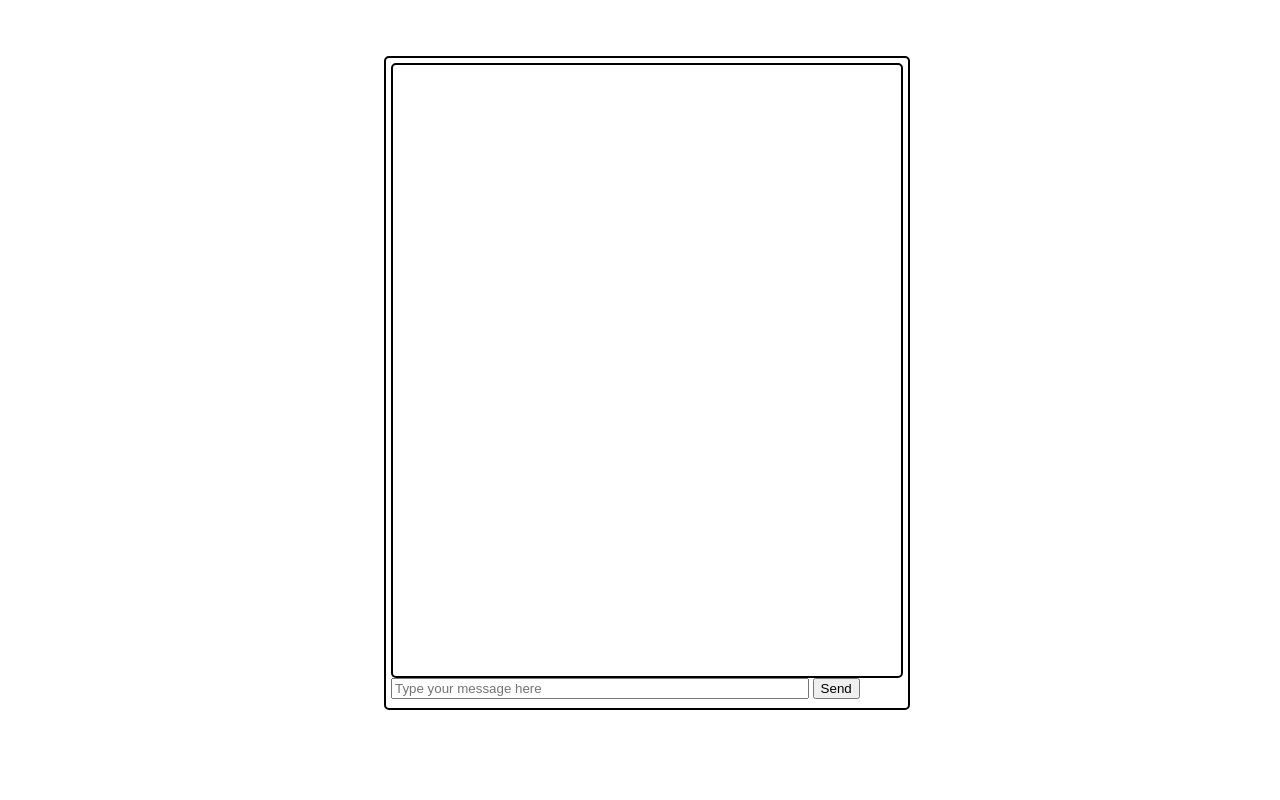
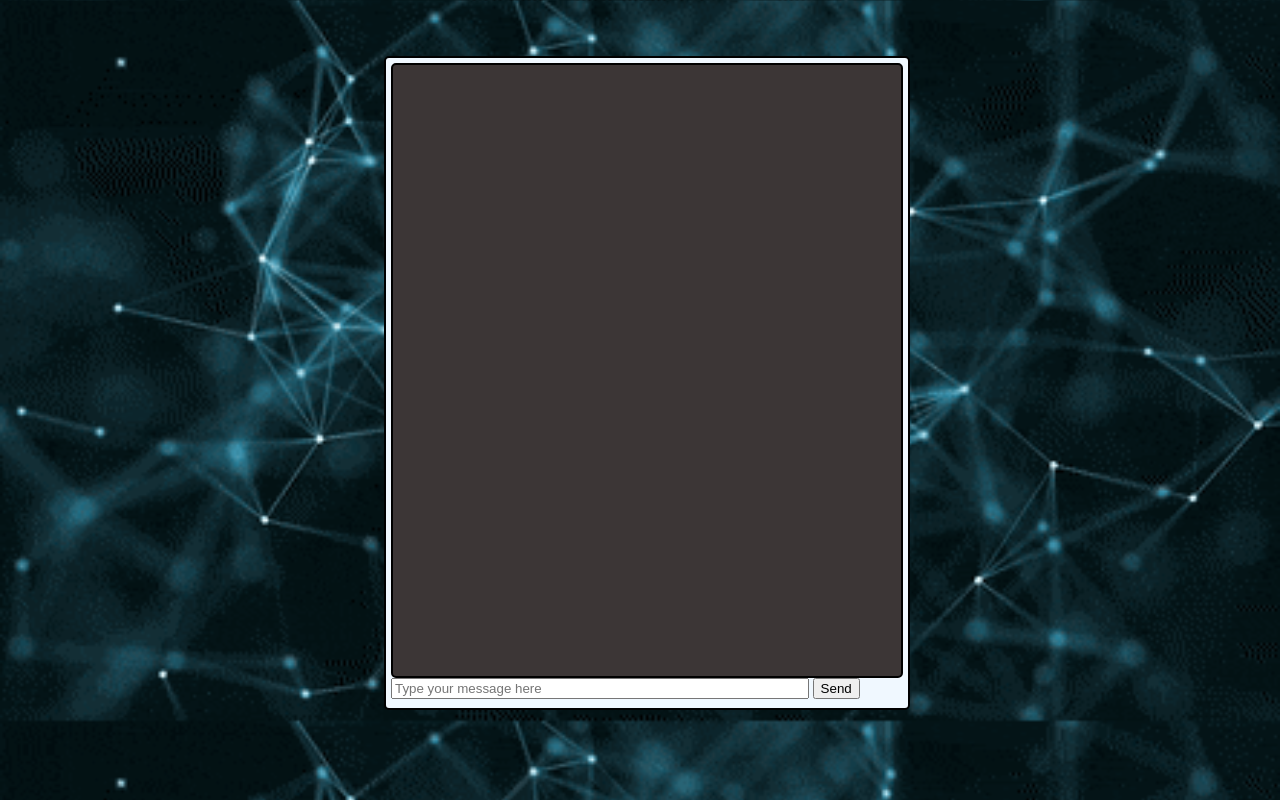
Before and after one commit to Iliaromanov/Resume-Chatbot-WebApp, a Flask app: page / in a window 1280 px wide. Run offline with Flask 2, Linux system fonts and the light colour scheme.

Commit message:
new model, updated background and chat interface style

```diff
--- a/app.py
+++ b/app.py
@@ -19,7 +19,7 @@ def index():
 
 @app.route("/get_response", methods=["POST"])
 def get_response():
-    model_path = r'./adam_model_2'
+    model_path = r'./keras_DNN_model'
     model = tf.keras.models.load_model(model_path)
     words = pickle.load(open(f'{model_path}/words.pkl', 'rb'))
     classes = pickle.load(open(f'{model_path}/classes.pkl', 'rb'))
--- a/static/chatStyle.css
+++ b/static/chatStyle.css
@@ -1,3 +1,12 @@
+body {
+    background-image:url('images/chatbotBackground.gif');
+    background-repeat:repeat;
+    background-size: cover;
+}
+::-webkit-scrollbar {
+    width: 0;  /* Remove scrollbar space */
+    background: transparent;  /* Optional: just make scrollbar invisible */
+}
 #chatbot_window {
     display: grid;
     grid-template-columns: auto;
@@ -10,13 +19,16 @@
     left: 30%;
     border: 2px solid black;
     border-radius: 5px 5px 5px 5px;
+    background-color: aliceblue;
 }
 #chat_history {
     padding: 5px;
     position: relative;
     overflow-y: auto;
+    scrollbar-width: 0px;
     border: 2px solid black;
     border-radius: 5px 5px 5px 5px;
+    background-color: rgba(54, 46, 46, 0.959);
 }
 #message {
     width: 80%;
--- a/templates/index.html
+++ b/templates/index.html
@@ -3,6 +3,7 @@
 <head>
     <meta charset="UTF-8">
     <title>Ilia's Resume Chatbot</title>
+    <link rel="icon" type="image/x-icon" href="/static/images/favicon.ico" />
     <link href="/static/chatStyle.css" rel="stylesheet">
 </head>
 <body>
```
Also changed, not shown: static/images/chatbotBackground.gif (added), static/images/favicon.ico (added), 11 other files.
